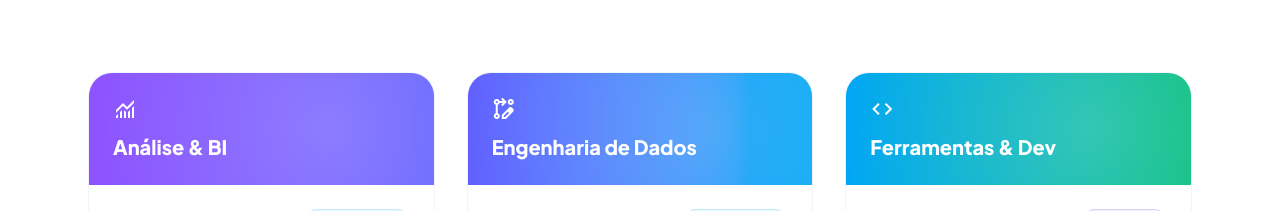
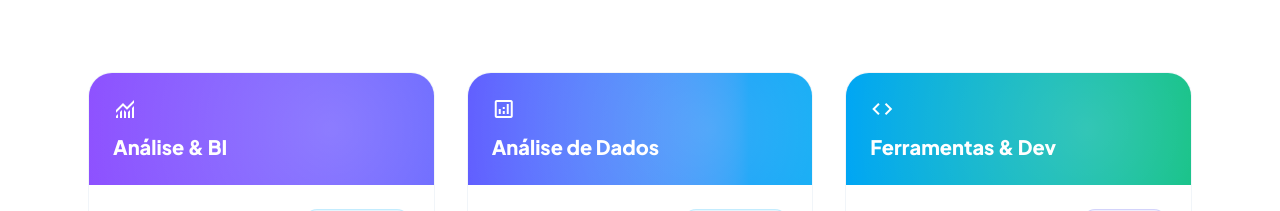
Before and after one commit to senaanalytics/portfolioi---isa, a React (Vite) app: page / in a window 1280 px wide. Shown: the part 1903-2114 px from the top of the page. Built offline with nearby package versions, Linux system fonts and the light colour scheme.

Commit message:
Atualiza categoria Engenharia de Dados para Análise de Dados

```diff
--- a/src/components/Skills.tsx
+++ b/src/components/Skills.tsx
@@ -14,8 +14,8 @@ const skillCategories = [
         ]
     },
     {
-        title: 'Engenharia de Dados',
-        icon: 'rebase_edit',
+        title: 'Análise de Dados',
+        icon: 'analytics',
         color: 'from-indigo-500 to-sky-500',
         skills: [
             { name: 'Python', level: 'Intermediário' },
```
